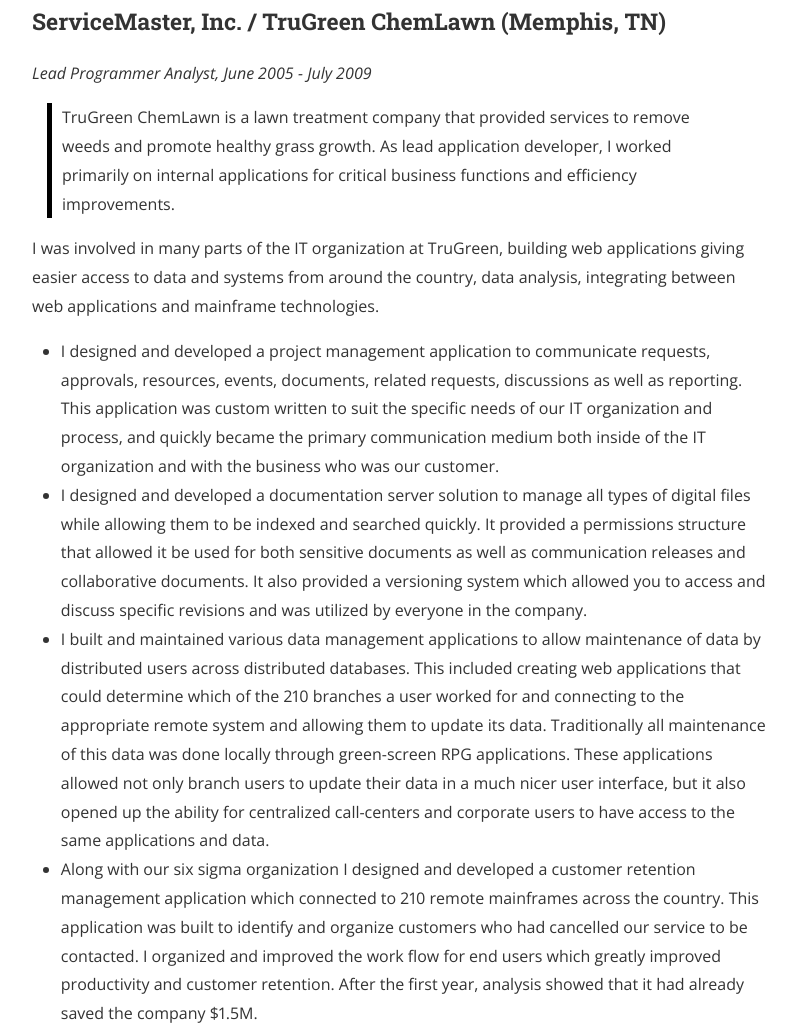
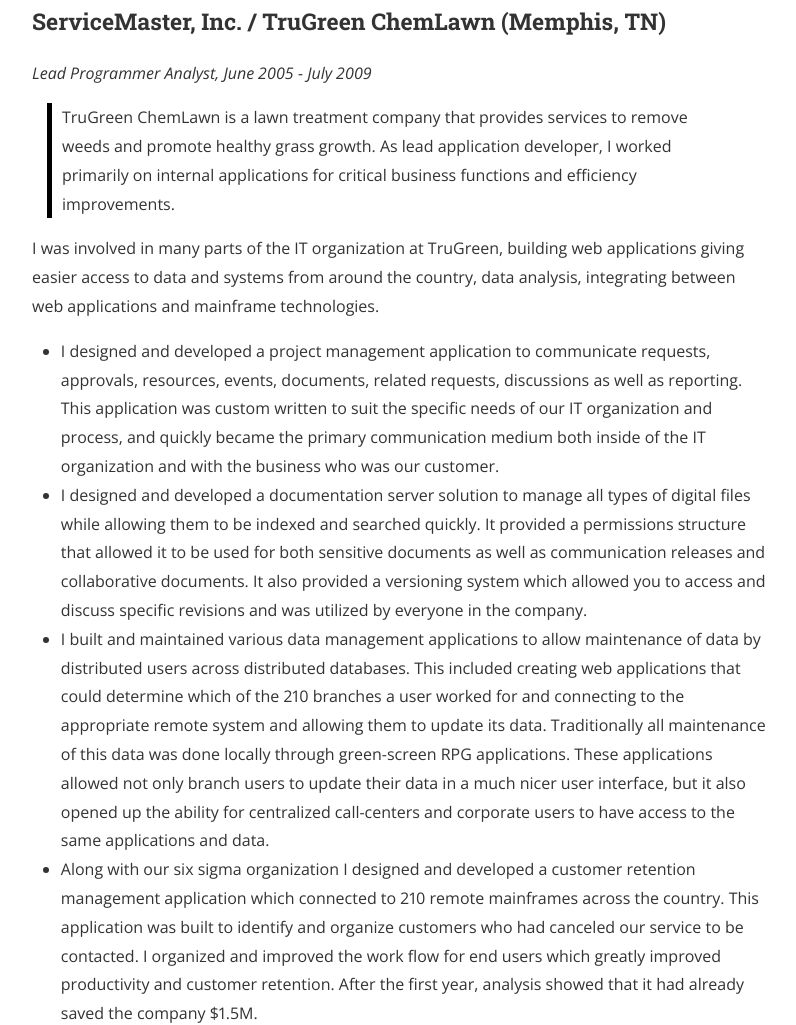
Before and after one commit to ryanguill/ryanguill.github.io, a Jekyll site: the page built from resume.html, in a window 1280 px wide and 1400 px high, scrolled down 4119 px. Shown: the part 154-1179 px from the top of the window, without its empty margins (240-1036 px from the left). Built offline with Jekyll 4.4.1, drawn with Linux system fonts in a browser that asks for light colours; nearby versions of some CDN libraries; a style sheet for code colours, icons or effects is not loaded; some of the changed text lies outside the part shown.

Commit message:
resume changes fixed typos

```diff
--- a/resume.html
+++ b/resume.html
@@ -75,7 +75,7 @@
 </blockquote>
 
 <p>My responsibilities were primarily split between teaching and leading new developers and developing new applications. The work here was primarily greenfield development, creating custom back-office solutions to manage assets and content for kiosk systems, management and reporting systems for accounting and marketing budgets, but also maintenance and enhancement of legacy systems for a variety of customers. Also server administration, team management and project management for both internal and client projects.</p>
-<p>Our clients included broad range of industries including banking / finance, marketing, manufacturing, event planning and management, charity organizations, healthcare, transportation and logistics, and education.</p>
+<p>Our clients included a broad range of industries including banking / finance, marketing, manufacturing, event planning and management, charity organizations, healthcare, transportation and logistics, and education.</p>
 
 <p>A few of my projects included:
 <ul>
@@ -117,16 +117,16 @@
 <p><em>Lead Programmer Analyst, June 2005 - July 2009</em></p>
 
 <blockquote>
-  <p>TruGreen ChemLawn is a lawn treatment company that provided services to remove weeds and promote healthy grass growth. As lead application developer, I worked primarily on internal applications for critical business functions and efficiency improvements.</p>
+  <p>TruGreen ChemLawn is a lawn treatment company that provides services to remove weeds and promote healthy grass growth. As lead application developer, I worked primarily on internal applications for critical business functions and efficiency improvements.</p>
 </blockquote>
 
 <p>I was involved in many parts of the IT organization at TruGreen, building web applications giving easier access to data and systems from around the country, data analysis, integrating between web applications and mainframe technologies.</p>
 
 <ul>
 <li>I designed and developed a project management application to communicate requests, approvals, resources, events, documents, related requests, discussions as well as reporting. This application was custom written to suit the specific needs of our IT organization and process, and quickly became the primary communication medium both inside of the IT organization and with the business who was our customer.</li>
-<li>I designed and developed a documentation server solution to manage all types of digital files while allowing them to be indexed and searched quickly. It provided a permissions structure that allowed it be used for both sensitive documents as well as communication releases and collaborative documents. It also provided a versioning system which allowed you to access and discuss specific revisions and was utilized by everyone in the company.</li>
+<li>I designed and developed a documentation server solution to manage all types of digital files while allowing them to be indexed and searched quickly. It provided a permissions structure that allowed it to be used for both sensitive documents as well as communication releases and collaborative documents. It also provided a versioning system which allowed you to access and discuss specific revisions and was utilized by everyone in the company.</li>
 <li>I built and maintained various data management applications to allow maintenance of data by distributed users across distributed databases. This included creating web applications that could determine which of the 210 branches a user worked for and connecting to the appropriate remote system and allowing them to update its data. Traditionally all maintenance of this data was done locally through green-screen RPG applications. These applications allowed not only branch users to update their data in a much nicer user interface, but it also opened up the ability for centralized call-centers and corporate users to have access to the same applications and data.</li>
-<li>Along with our six sigma organization I designed and developed a customer retention management application which connected to 210 remote mainframes across the country. This application was built to identify and organize customers who had cancelled our service to be contacted. I organized and improved the work flow for end users which greatly improved productivity and customer retention. After the first year, analysis showed that it had already saved the company $1.5M.</li>
+<li>Along with our six sigma organization I designed and developed a customer retention management application which connected to 210 remote mainframes across the country. This application was built to identify and organize customers who had canceled our service to be contacted. I organized and improved the work flow for end users which greatly improved productivity and customer retention. After the first year, analysis showed that it had already saved the company $1.5M.</li>
 <li>I performed data analysis on marketing data sets to identify prospective customers as well as on customer data for customer research and application support and debugging.</li>
 </ul>
 
```
Also changed, not shown: other parts of resume.html (+3 -3 lines).
